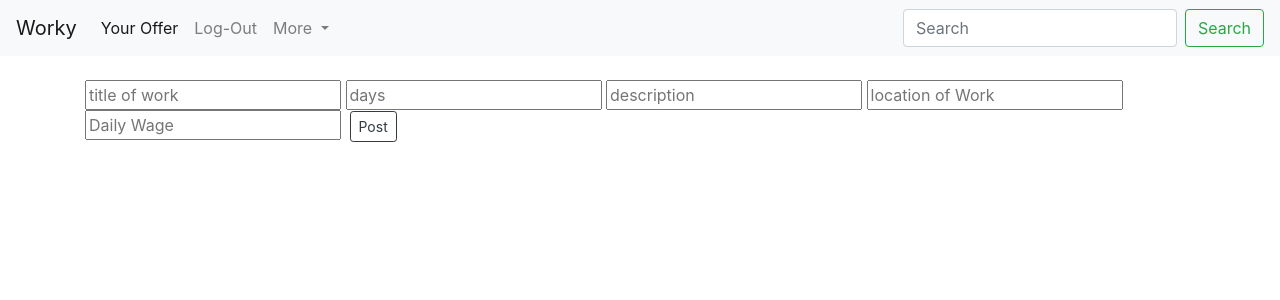
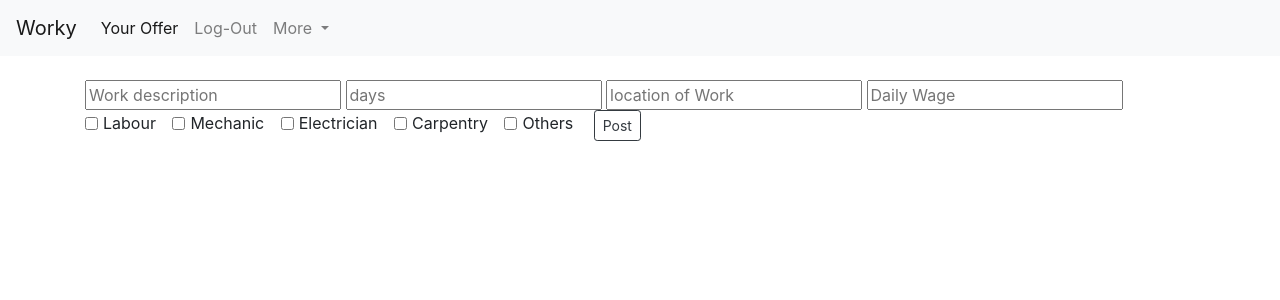
Before and after one commit to anoopsaxena99/Worky, a Flask app: template templates/customers.html in a window 1280 px wide. Shown: the top 300 px of the page. Run offline with Flask 2, Linux system fonts and the light colour scheme; the template is opened without the code that fills it, so the values that code supplies are empty; parts of the project's set-up code (start-up, migrations or seed data) failed here and were passed over.

Commit message:
added Type of Work in Customer page

```diff
--- a/templates/customers.html
+++ b/templates/customers.html
@@ -17,7 +17,86 @@
     </style>
     <meta http-equiv="X-UA-Compatible" content="IE=edge" />
     <meta name="viewport" content="width=device-width, initial-scale=1.0" />
-    <title>Document</title>
+
+    <style>
+        .selectBox {
+            position: relative;
+        }
+
+        .selectBox select {
+            width: 30%;
+            padding: 10px;
+            color: gray;
+            font-size: 1.2em;
+            border-radius: 5px;
+        }
+
+        .overSelect {
+            position: absolute;
+            left: 0;
+            right: 0;
+            top: 0;
+            bottom: 0;
+        }
+
+        #checkboxes {
+            display: none;
+            border: 1px #dadada solid;
+            text-align: left;
+        }
+
+        #checkboxes label {
+            display: block;
+        }
+
+        #checkboxes label:hover {
+            background-color: #5c5e5f;
+        }
+
+        .mul-select {
+            width: 100%;
+        }
+
+        label {
+            display: block;
+        }
+
+        .floatBlock {
+            margin: 0 1.81em 0 0;
+        }
+
+        .labelish {
+            margin: 0;
+        }
+
+        .paymentOptions {
+            border: none;
+            display: flex;
+            flex-direction: row;
+            justify-content: flex-start;
+            break-before: always;
+            margin: 0 0 3em 0;
+        }
+
+        #purchaseOrder {
+            margin: 0 0 2em 0;
+        }
+    </style>
+    <script>
+        var expanded = false;
+
+        function showCheckboxes() {
+            var checkboxes = document.getElementById("checkboxes");
+            if (!expanded) {
+                checkboxes.style.display = "block";
+                expanded = true;
+            } else {
+                checkboxes.style.display = "none";
+                expanded = false;
+            }
+        }
+    </script>
+
 </head>
 
 <body>
@@ -48,31 +127,53 @@
                     </div>
                 </li>
             </ul>
-            <form class="form-inline my-2 my-lg-0">
-                <input class="form-control mr-sm-2" type="search" placeholder="Search" aria-label="Search" />
-                <button class="btn btn-outline-success my-2 my-sm-0" type="submit">
-            Search
-          </button>
-            </form>
+
         </div>
     </nav>
 
     <div class="container my-4">
         <form method="POST">
-            <input type="text" id="title" name="title" placeholder="title of work" />
+
+            <input type="text" id="description" name="description" placeholder="Work description" />
 
             <input type="number" id="days" name="days" placeholder="days" />
 
-            <input type="text" id="description" name="description" placeholder="description" />
-
             <input type="text" id="location" name="location" placeholder="location of Work" />
 
-            <input type="number" id="Price" name="Price" placeholder="Daily Wage" />
+            <input type="number" id="Price" name="Price" placeholder="Daily Wage" /><br>
+            <div class="form-check form-check-inline">
+                <input class="form-check-input" type="checkbox" name="labour" id="inlineCheckbox1" value="option1" />
+                <label class="form-check-label" for="inlineCheckbox1">Labour</label>
+            </div>
+
+            <div class="form-check form-check-inline">
+                <input class="form-check-input" type="checkbox" name="mechanic" id="inlineCheckbox2" value="option2" />
+                <label class="form-check-label" for="inlineCheckbox2">Mechanic</label>
+            </div>
+
+            <div class="form-check form-check-inline">
+                <input class="form-check-input" type="checkbox" name="electrician" id="inlineCheckbox3" value="option3" />
+                <label class="form-check-label" for="inlineCheckbox3">Electrician</label>
+            </div>
+
+            <div class="form-check form-check-inline">
+                <input class="form-check-input" type="checkbox" name="carpentry" id="inlineCheckbox4" value="option4" />
+                <label class="form-check-label" for="inlineCheckbox3">Carpentry</label>
+            </div>
+            <div class="form-check form-check-inline">
+                <input class="form-check-input" type="checkbox" name="others" id="inlineCheckbox5" value="option5" />
+                <label class="form-check-label" for="inlineCheckbox3">Others</label>
+            </div>
             <button type="submit" class="btn btn-outline-dark btn-sm mx-1">
+
           Post
         </button>
         </form>
     </div>
+
+
+
+
     {%if data: %}
     <div class="container my-4">
         <h2>{{user[3]}} work list</h2>
```
Also changed, not shown: templates/home1.html (+6 -14 lines).
